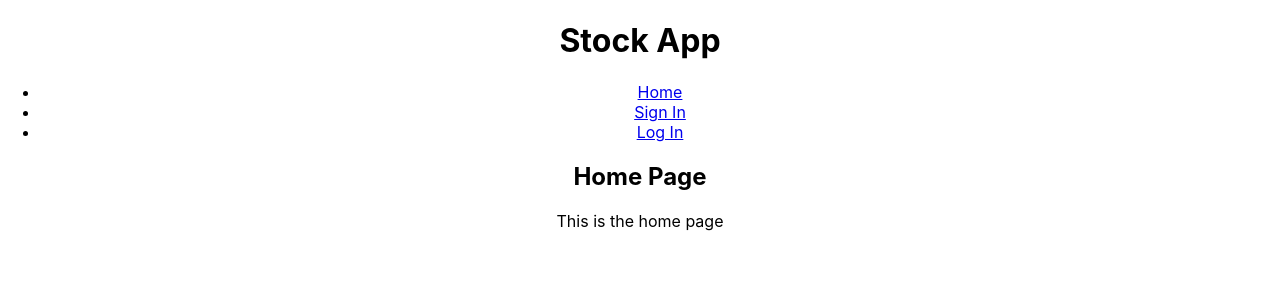
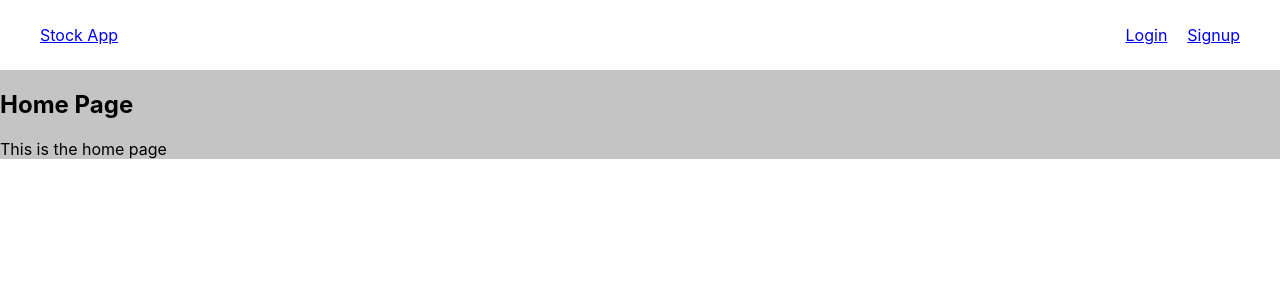
Before and after one commit to team-hack/stockapp, a React (Create React App) app: page / in a window 1280 px wide. Shown: the top 300 px of the page. Built offline with nearby package versions, Linux system fonts and the light colour scheme.

Commit message:
created header component, created css file for header component (#24)

```diff
--- a/src/App.css
+++ b/src/App.css
@@ -1,3 +1,3 @@
 .App {
-  text-align: center;
+  background-color: #c4c4c4;
 }
--- a/src/App.tsx
+++ b/src/App.tsx
@@ -1,37 +1,26 @@
 import "./App.css";
 // React router
-import { BrowserRouter as Router, Switch, Route, Link } from "react-router-dom";
+import { BrowserRouter as Router, Switch, Route } from "react-router-dom";
 // Pages
 import { Page } from "./components/Page";
+// Navbar
+import { Header }  from "./components/header/header.component"
 
 const App: React.FC = () => {
   return (
     <div className="App">
+
       <header className="App-header">
-        <h1 id="stock-app" title="main-heading">
-          Stock App
-        </h1>
+
         <Router>
           <div>
-            <nav>
-              <ul>
-                <li>
-                  <Link to="/">Home</Link>
-                </li>
-                <li>
-                  <Link to="/signin">Sign In</Link>
-                </li>
-                <li>
-                  <Link to="/login">Log In</Link>
-                </li>
-              </ul>
-            </nav>
+            <Header />
             <Switch>
               <Route exact path="/login">
-                <Page title="Log In" content="This is the login page" />
+                <Page title="Login" content="This is the login page" />
               </Route>
-              <Route exact path="/signin">
-                <Page title="Sign In" content="This is the sign-in page" />
+              <Route exact path="/signup">
+                <Page title="Signup" content="This is the signup page" />
               </Route>
               <Route path="/">
                 <Page title={"Home Page"} content="This is the home page" />
--- /dev/null
+++ b/src/components/header/header.component.tsx
@@ -0,0 +1,20 @@
+import React from "react";
+import { Link } from "react-router-dom";
+
+import "./header.styles.css";
+
+const Header: React.FC = () => {
+    return (
+        <div className="header-container">
+            <div className="left">
+                <Link className="logo" to="/">Stock App</Link>
+            </div>
+            <div className="right">
+                <Link className="login" to="/login">Login</Link>
+                <Link className="signup" to="/signup">Signup</Link>
+            </div>
+        </div>
+    )
+}
+
+export {Header};
--- /dev/null
+++ b/src/components/header/header.styles.css
@@ -0,0 +1,21 @@
+.header-container {
+  display: flex;
+  align-items: center;
+  height: 70px;
+  width: 100%;
+  background: white;
+  justify-content: space-between;
+  color: white;
+}
+
+.logo {
+  margin-left: 40px;
+}
+
+.login {
+  margin-right: 20px;
+}
+
+.signup {
+  margin-right: 40px;
+}
```
Also changed, not shown: 1 other file (tests, documents, lock files or other folders).
